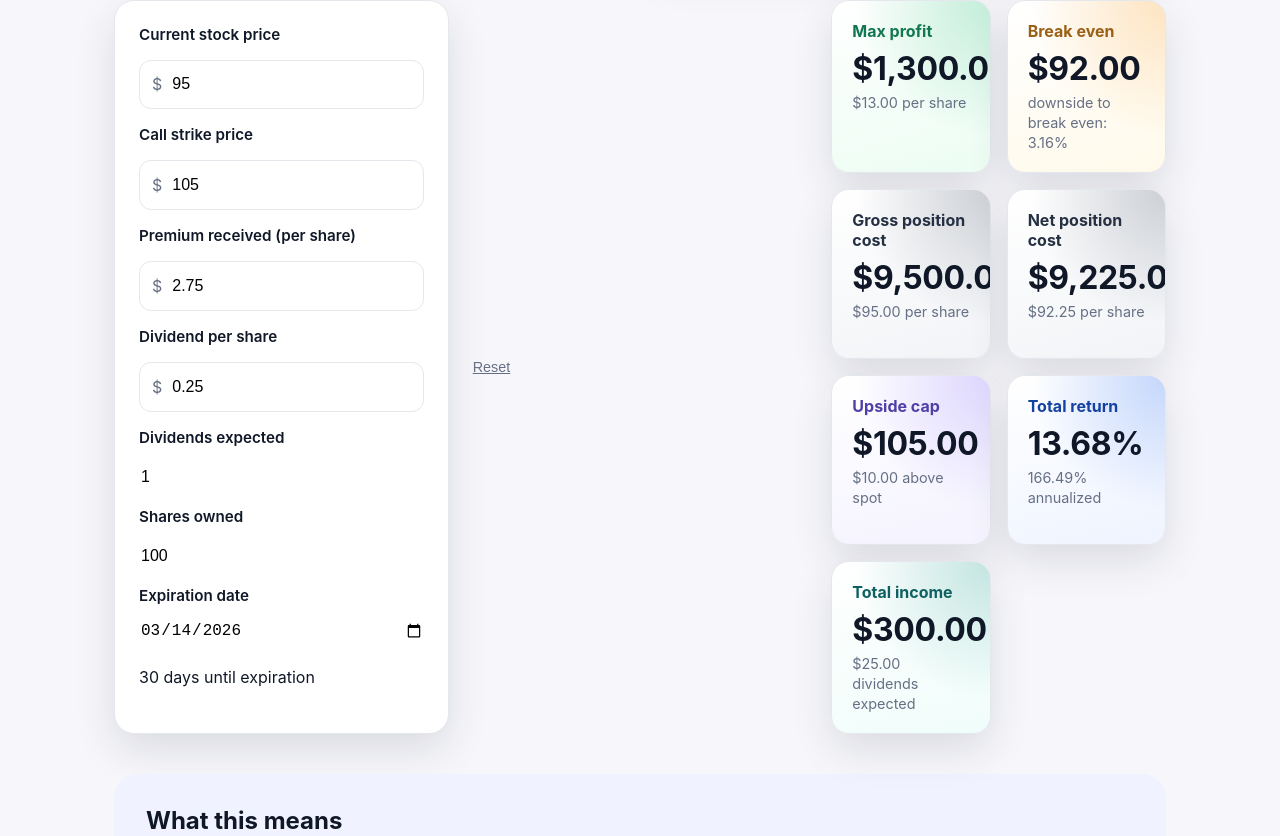
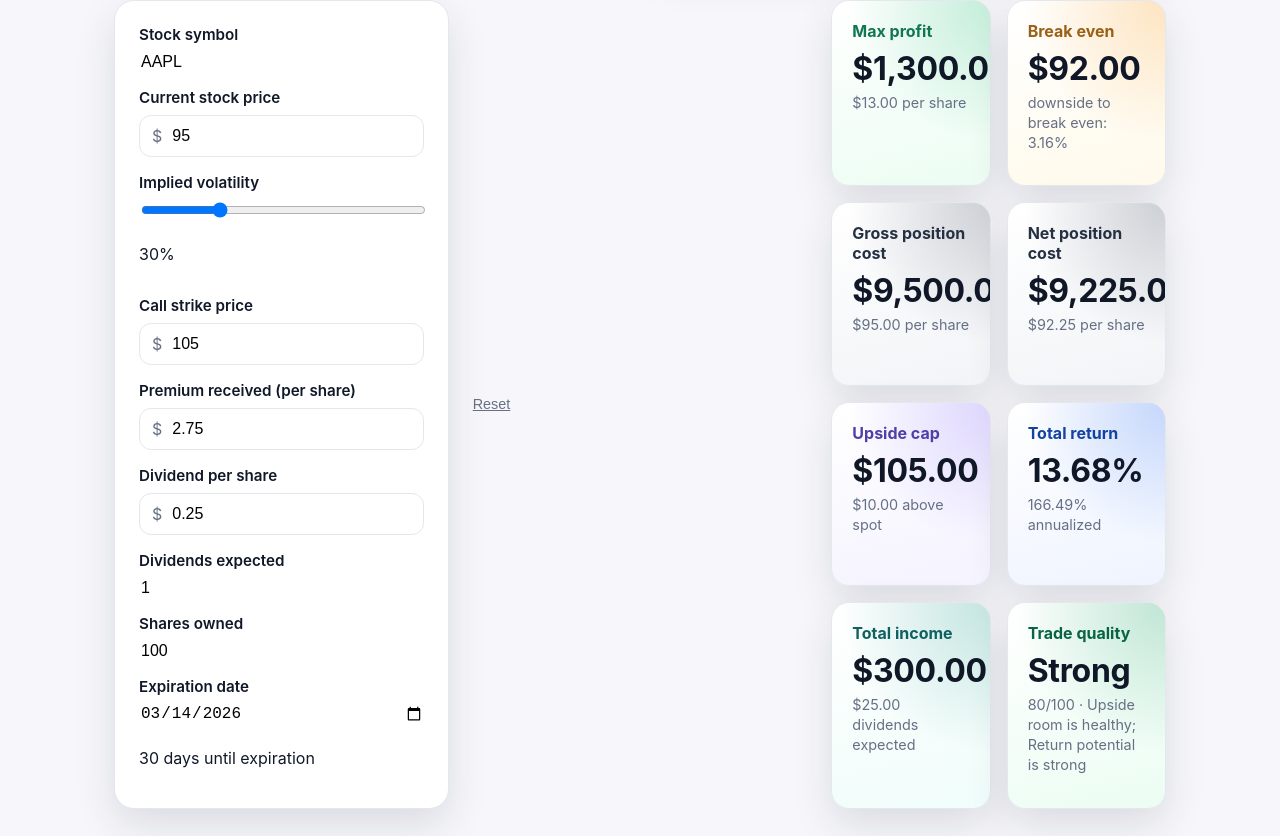
Before and after one commit to bryan171179/optionsplanner, a Next.js app: page /covered-call in a window 1280 px wide. Shown: the part 284-1120 px from the top of the page. Built offline with nearby package versions, Linux system fonts and the light colour scheme.

Commit message:
Add implied volatility input and quality weighting

```diff
--- a/app/covered-call/page.tsx
+++ b/app/covered-call/page.tsx
@@ -11,6 +11,114 @@ const formatCurrency = (value: number) =>
 
 const formatPercent = (value: number) => `${(value * 100).toFixed(2)}%`;
 const formatPercentValue = (value: number) => `${value.toFixed(2)}%`;
+
+type TradeQuality = {
+  score: number;
+  label: "Strong" | "Reasonable" | "Borderline" | "Weak";
+  notes: string[];
+  hasElevatedRiskWarning: boolean;
+};
+
+const evaluateTradeQuality = ({
+  premiumPerDayPct,
+  downsideToBreakEvenPct,
+  upsideCapPct,
+  totalReturnPct,
+  impliedVolatilityPct,
+}: {
+  premiumPerDayPct: number;
+  downsideToBreakEvenPct: number;
+  upsideCapPct: number;
+  totalReturnPct: number;
+  impliedVolatilityPct: number;
+}): TradeQuality => {
+  let score = 50;
+  const factorNotes: Array<{ impact: number; note: string }> = [];
+  let hasElevatedRiskWarning = false;
+
+  const addFactor = (impact: number, note: string) => {
+    score += impact;
+    factorNotes.push({ impact: Math.abs(impact), note });
+  };
+
+  if (premiumPerDayPct < 0.05) {
+    addFactor(-15, "Premium/day is low");
+  } else if (premiumPerDayPct < 0.12) {
+    // neutral
+  } else if (premiumPerDayPct <= 0.2) {
+    addFactor(10, "Premium/day is attractive");
+  } else {
+    addFactor(15, "Premium/day is very high");
+    hasElevatedRiskWarning = true;
+  }
+
+  if (downsideToBreakEvenPct < 2) {
+    addFactor(-20, "Thin downside cushion");
+  } else if (downsideToBreakEvenPct <= 5) {
+    // neutral
+  } else if (downsideToBreakEvenPct <= 8) {
+    addFactor(10, "Downside cushion is solid");
+  } else {
+    addFactor(15, "Downside cushion is strong");
+  }
+
+  if (upsideCapPct < 1) {
+    addFactor(-4, "Upside is tightly capped");
+  } else if (upsideCapPct <= 3) {
+    addFactor(-2, "Upside is somewhat capped");
+  } else if (upsideCapPct <= 7) {
+    addFactor(5, "Upside room is fair");
+  } else {
+    addFactor(10, "Upside room is healthy");
+  }
+
+  if (totalReturnPct < 8) {
+    addFactor(-10, "Max return potential is limited");
+  } else if (totalReturnPct < 12) {
+    // neutral
+  } else if (totalReturnPct <= 20) {
+    addFactor(10, "Return potential is strong");
+  } else if (totalReturnPct <= 35) {
+    addFactor(15, "Return potential is very strong");
+  } else {
+    addFactor(20, "Return potential is exceptional");
+  }
+
+  if (impliedVolatilityPct < 15) {
+    addFactor(-8, "IV is low for option income");
+  } else if (impliedVolatilityPct <= 25) {
+    // neutral
+  } else if (impliedVolatilityPct <= 45) {
+    addFactor(10, "IV supports stronger premium");
+  } else if (impliedVolatilityPct <= 65) {
+    addFactor(5, "IV is elevated");
+    hasElevatedRiskWarning = true;
+  } else {
+    addFactor(-5, "IV is extremely elevated");
+    hasElevatedRiskWarning = true;
+  }
+
+  const clampedScore = Math.max(0, Math.min(100, score));
+  const notes = factorNotes
+    .sort((a, b) => b.impact - a.impact)
+    .slice(0, 2)
+    .map((factor) => factor.note);
+  const label =
+    clampedScore >= 80
+      ? "Strong"
+      : clampedScore >= 65
+        ? "Reasonable"
+        : clampedScore >= 50
+          ? "Borderline"
+          : "Weak";
+
+  return {
+    score: clampedScore,
+    label,
+    notes,
+    hasElevatedRiskWarning,
+  };
+};
 
 const STORAGE_KEY = "optionsplanner.coveredCall.inputs.v1";
 const STORAGE_DEBOUNCE_MS = 350;
@@ -30,12 +138,14 @@ const getDefaultFormState = () => {
   defaultExpiration.setDate(defaultExpiration.getDate() + 30);
 
   return {
+    symbol: "AAPL",
     stockPrice: "95",
     strikePrice: "105",
     premium: "2.75",
     dividendPerShare: "0.25",
     dividendsExpected: "1",
     shares: "100",
+    impliedVolatility: "30",
     expirationDate: formatDateInput(defaultExpiration),
   };
 };
@@ -43,12 +153,14 @@ const getDefaultFormState = () => {
 type FormState = ReturnType<typeof getDefaultFormState>;
 
 const getResetFormState = () => ({
+  symbol: "",
   stockPrice: "0",
   strikePrice: "0",
   premium: "0",
   dividendPerShare: "0",
   dividendsExpected: "0",
   shares: "0",
+  impliedVolatility: "30",
   expirationDate: formatDateInput(new Date()),
 });
 
@@ -82,6 +194,7 @@ export default function CoveredCallPage() {
       dividendPerShare,
       dividendsExpected,
       shares,
+      impliedVolatility,
       expirationDate,
     } = formState;
     const parsedStockPrice = Number.parseFloat(stockPrice);
@@ -90,6 +203,7 @@ export default function CoveredCallPage() {
     const parsedDividendPerShare = Number.parseFloat(dividendPerShare);
     const parsedDividendsExpected = Number.parseInt(dividendsExpected, 10);
     const parsedShares = Number.parseInt(shares, 10);
+    const parsedImpliedVolatility = Number.parseFloat(impliedVolatility);
     const safeStockPrice = Number.isFinite(parsedStockPrice)
       ? parsedStockPrice
       : 0;
@@ -104,6 +218,9 @@ export default function CoveredCallPage() {
       ? parsedDividendsExpected
       : 0;
     const safeShares = Number.isFinite(parsedShares) ? parsedShares : 0;
+    const safeImpliedVolatility = Number.isFinite(parsedImpliedVolatility)
+      ? Math.min(100, Math.max(5, parsedImpliedVolatility))
+      : 30;
     const daysUntilExpiration = calculateDaysUntilExpiration(expirationDate);
     const dividendPerShareTotal = safeDividendPerShare * safeDividendsExpected;
     const grossCost = safeStockPrice * safeShares;
@@ -119,6 +236,14 @@ export default function CoveredCallPage() {
     const upsideCapValue = safeStrikePrice - safeStockPrice;
     const totalReturn =
       safeStockPrice > 0 ? maxProfitPerShare / safeStockPrice : 0;
+    const premiumPct =
+      safeStockPrice > 0 ? (safePremium / safeStockPrice) * 100 : 0;
+    const premiumPerDayPct =
+      daysUntilExpiration > 0 ? premiumPct / daysUntilExpiration : 0;
+    const upsideCapPct =
+      safeStockPrice > 0
+        ? ((safeStrikePrice - safeStockPrice) / safeStockPrice) * 100
+        : 0;
     const downsideToBreakEvenPct =
       safeStockPrice > 0 && Number.isFinite(breakevenPrice)
         ? Math.max(
@@ -130,12 +255,29 @@ export default function CoveredCallPage() {
       totalReturn,
       days: daysUntilExpiration,
     });
+    const tradeQuality = evaluateTradeQuality({
+      premiumPerDayPct,
+      downsideToBreakEvenPct,
+      upsideCapPct,
+      totalReturnPct: totalReturn * 100,
+      impliedVolatilityPct: safeImpliedVolatility,
+    });
+    const tradeQualitySubtitle = [
+      tradeQuality.notes[0],
+      tradeQuality.notes[1],
+      tradeQuality.hasElevatedRiskWarning
+        ? "elevated vol/event risk possible"
+        : null,
+    ]
+      .filter(Boolean)
+      .join("; ");
 
     return {
       safeStockPrice,
       safeStrikePrice,
       safePremium,
       safeShares,
+      safeImpliedVolatility,
       safeDividendsExpected,
       daysUntilExpiration,
       dividendPerShareTotal,
@@ -147,10 +289,15 @@ export default function CoveredCallPage() {
       maxProfitPerShare,
       maxProfitTotal,
       breakevenPrice,
+      premiumPct,
+      premiumPerDayPct,
       downsideToBreakEvenPct,
       upsideCapValue,
+      upsideCapPct,
       totalReturn,
       annualizedReturn,
+      tradeQuality,
+      tradeQualitySubtitle,
     };
   }, [formState]);
 
@@ -200,7 +347,12 @@ export default function CoveredCallPage() {
         "dividendPerShare",
         "dividendsExpected",
         "shares",
+        "impliedVolatility",
       ];
+
+      if (typeof parsed?.symbol === "string") {
+        nextState.symbol = parsed.symbol.toUpperCase().slice(0, 10);
+      }
 
       numberFields.forEach((field) => {
         const value = parsed?.[field];
@@ -277,6 +429,19 @@ export default function CoveredCallPage() {
       <section className="planner">
         <form className="planner-form">
           <div className="field">
+            <label htmlFor="symbol">Stock symbol</label>
+            <input
+              id="symbol"
+              name="symbol"
+              type="text"
+              value={formState.symbol}
+              onChange={handleChange("symbol")}
+              maxLength={10}
+              placeholder="e.g. AAPL"
+              autoCapitalize="characters"
+            />
+          </div>
+          <div className="field">
             <label htmlFor="stockPrice">Current stock price</label>
             <div className="input-wrap">
               <span>$</span>
@@ -290,6 +455,20 @@ export default function CoveredCallPage() {
                 required
               />
             </div>
+          </div>
+          <div className="field">
+            <label htmlFor="impliedVolatility">Implied volatility</label>
+            <input
+              id="impliedVolatility"
+              name="impliedVolatility"
+              type="range"
+              min="5"
+              max="100"
+              step="1"
+              value={formState.impliedVolatility}
+              onChange={handleChange("impliedVolatility")}
+            />
+            <p className="helper-text">{calculations.safeImpliedVolatility.toFixed(0)}%</p>
           </div>
           <div className="field">
             <label htmlFor="strikePrice">Call strike price</label>
@@ -418,6 +597,13 @@ export default function CoveredCallPage() {
             <p>{formatCurrency(calculations.premiumTotal + calculations.dividendsTotal)}</p>
             <span>{formatCurrency(calculations.dividendsTotal)} dividends expected</span>
           </article>
+          <article className={`result-card result-card--quality-${calculations.tradeQuality.label.toLowerCase()}`}>
+            <h3>Trade quality</h3>
+            <p>{calculations.tradeQuality.label}</p>
+            <span>
+              {calculations.tradeQuality.score}/100 · {calculations.tradeQualitySubtitle || "Balanced risk/reward mix"}
+            </span>
+          </article>
         </div>
       </section>
 
--- a/app/globals.css
+++ b/app/globals.css
@@ -222,6 +222,26 @@ input {
   --card-tint: #f2f4f7;
 }
 
+.result-card--quality-strong {
+  --card-accent: #039855;
+  --card-tint: #ecfdf3;
+}
+
+.result-card--quality-reasonable {
+  --card-accent: #155eef;
+  --card-tint: #eff4ff;
+}
+
+.result-card--quality-borderline {
+  --card-accent: #f79009;
+  --card-tint: #fffaeb;
+}
+
+.result-card--quality-weak {
+  --card-accent: #d92d20;
+  --card-tint: #fef3f2;
+}
+
 .notes {
   background: #f0f3ff;
   border-radius: 24px;
```
